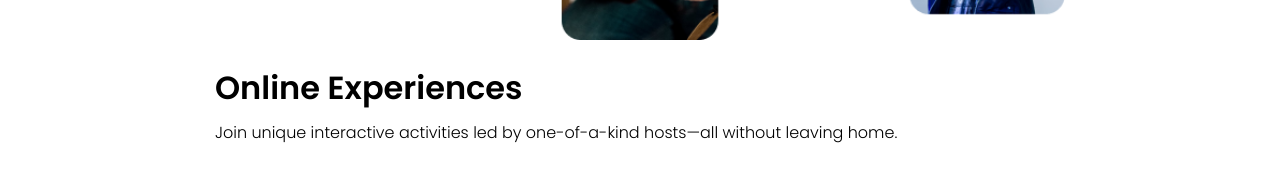
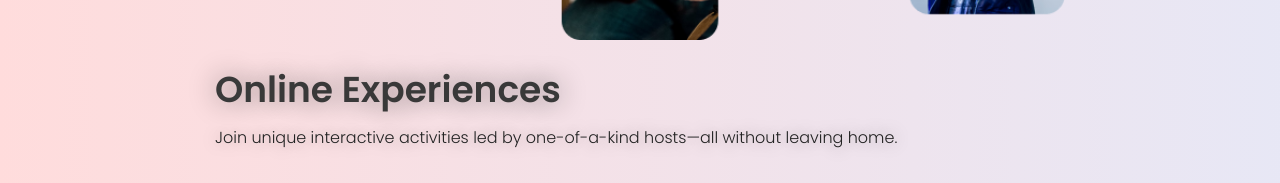
Before and after one commit to will-s-205/airbnb-clone, a JavaScript app: page / in a window 1280 px wide. Shown: the part 546-729 px from the top of the page. Built offline with nearby package versions, Linux system fonts and the light colour scheme; the HTML template or start-up script is replaced by a standard one.

Commit message:
background adjustments

```diff
--- a/src/App.css
+++ b/src/App.css
@@ -1,6 +1,12 @@
 * {
   margin: 0;
   font-family: 'Poppins', sans-serif;
+}
+
+body {
+  /* background: radial-gradient(circle, rgba(213, 213, 213, 0.291) 37%, rgba(187, 187, 187, 0.497) 71%); */
+  background-image: linear-gradient(90deg, rgba(255, 189, 189, 0.528), rgba(136, 136, 206, 0.199));
+  background-repeat: repeat;
 }
 
 .gray {
@@ -29,10 +35,16 @@ nav {
 .hero-header {
   margin-top: 30px;
   line-height: 1.1;
+  text-shadow: 0px 0px 28px rgba(0, 0, 0, 0.497);
+  color: #393939;
+  font-weight: 600;
+  font-size: 36px;
 }
 
 .hero-paragraph {
   margin-top: 15px;
+  text-shadow: 0px 0px 18px rgba(0, 0, 0, 0.465);
+  color: #222222;
 }
 
 .cards-list {
@@ -47,7 +59,7 @@ nav {
 
 .card {
   width: 175px;
-  font-size: 12px;
+  font-size: 14px;
   flex: 0 0 auto;
   display: flex;
   flex-direction: column;
@@ -89,7 +101,7 @@ nav {
   font-size: small;
 }
 
-.footer > a {
+.footer>a {
   text-decoration: none;
   cursor: pointer;
 }
```
